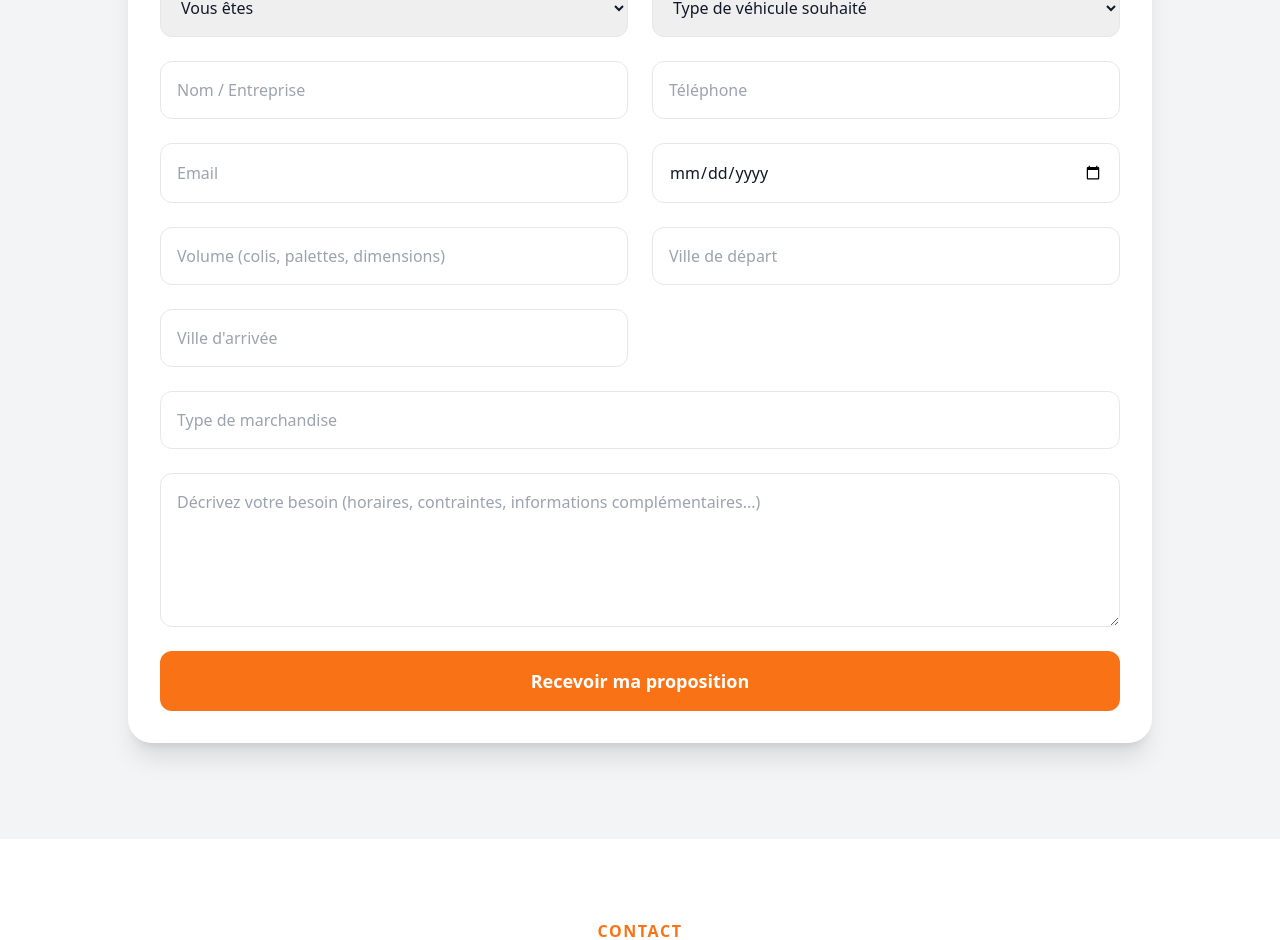
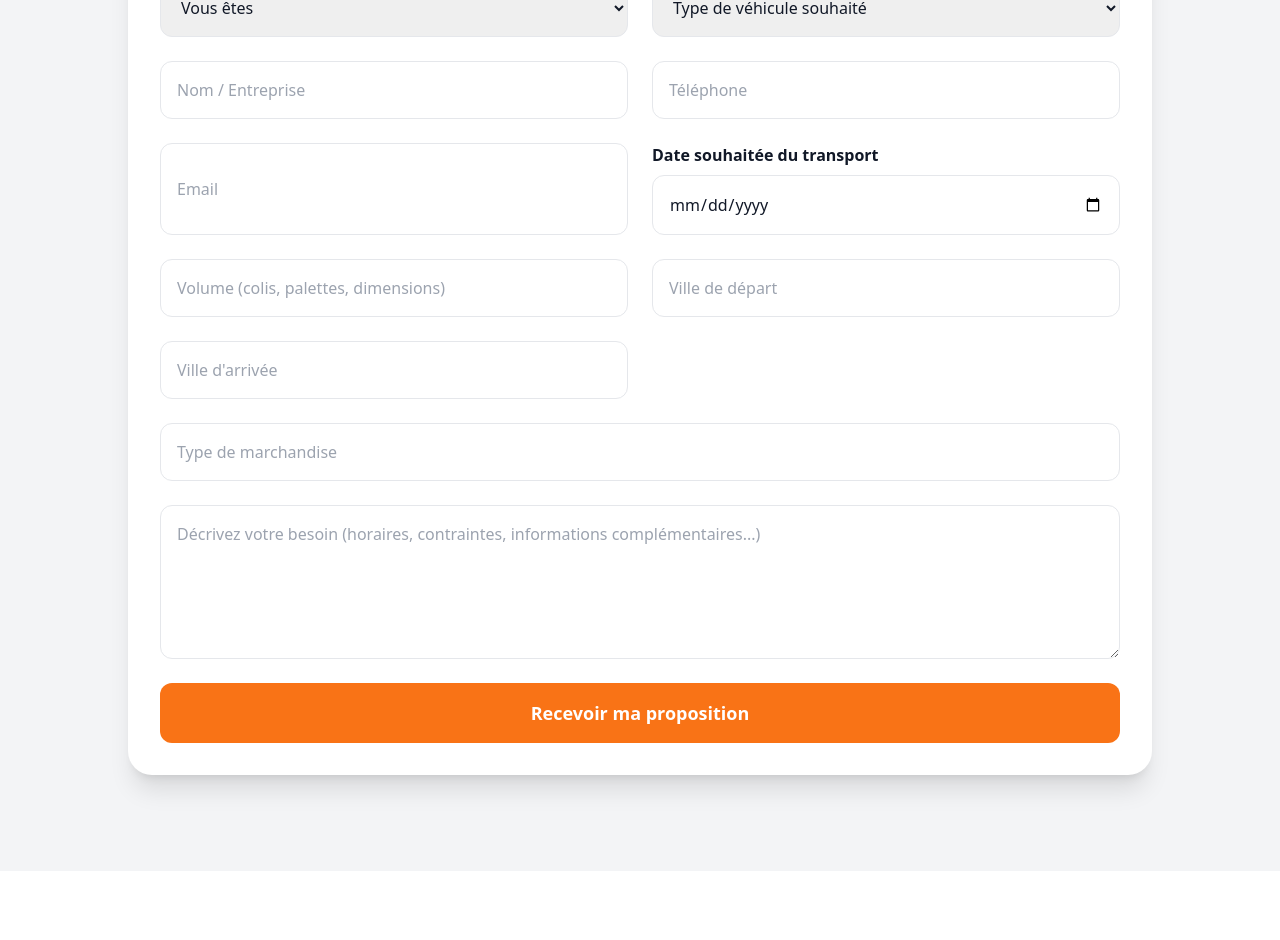
Before and after one commit to jasonvandommele-commits/flashride-logistics, a Next.js app: page / in a window 1280 px wide. Shown: the part 4556-5496 px from the top of the page. Built offline with nearby package versions, Linux system fonts and the light colour scheme.

Commit message:
Update page.jsx

```diff
--- a/app/page.jsx
+++ b/app/page.jsx
@@ -803,11 +803,17 @@ export default function FlashrideLogisticsWebsite() {
             />
 
 
-            <input
-              name="date"
-              type="date"
-              className="border rounded-xl p-4"
-            />
+            <div>
+  <label className="block font-semibold mb-2">
+    Date souhaitée du transport
+  </label>
+
+  <input
+    name="date"
+    type="date"
+    className="border rounded-xl p-4 w-full"
+  />
+</div>
 
 
 
```
